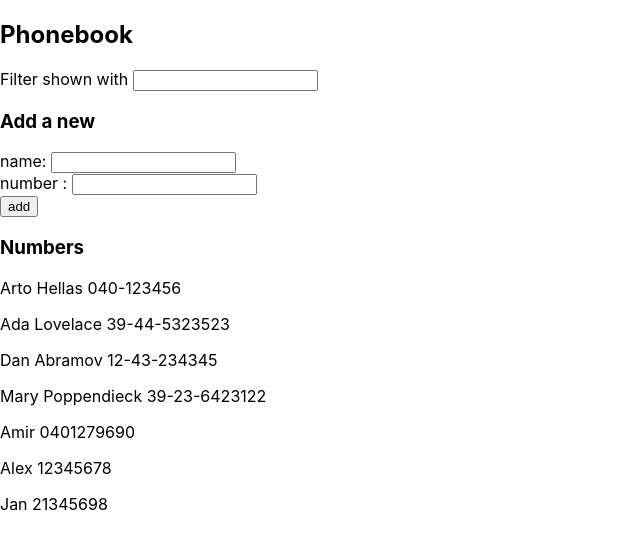
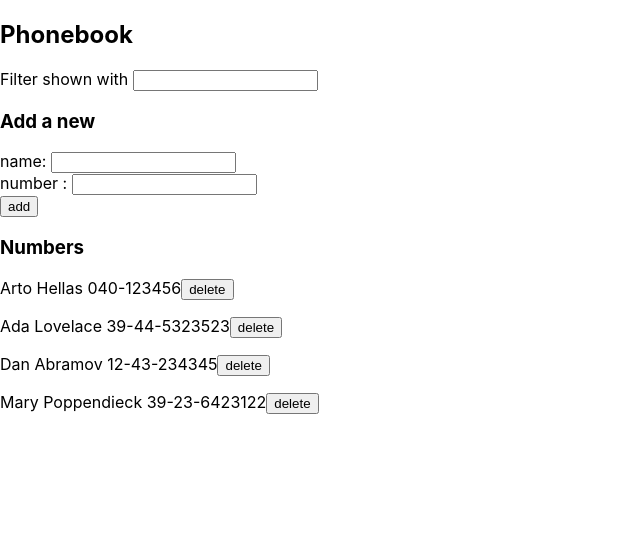
Before and after one commit to AmirAkhoundi85/Part-2, a React (Create React App) app: page / in a window 1280 px wide. Shown: the top 550 px of the page, without its empty margins (0-640 px from the left). Built offline with nearby package versions, Linux system fonts and the light colour scheme; data requests are answered from the project's data file.

Commit message:
completed 2-14

```diff
--- a/db.json
+++ b/db.json
@@ -19,22 +19,6 @@
       "name": "Mary Poppendieck",
       "number": "39-23-6423122",
       "id": 4
-    },
-    {
-      "name": "Amir",
-      "number": "0401279690",
-      "id": 5
-    },
-    {
-      "name": "Alex",
-      "number": "12345678",
-      "id": 6
-    },
-    {
-      "name": "Jan",
-      "number": "21345698",
-      "id": 7
     }
-
   ]
 }
--- a/src/App.js
+++ b/src/App.js
@@ -58,19 +58,31 @@ function App() {
     setNewName("");
     setPhone("");
   };
+
   const handelSearch = (e) => {
     setSearchTerm(e.target.value);
   };
+
 
   const filteredPersons = persons.filter((person) =>
     person.name.toLowerCase().includes(searchTerm.toLowerCase())
   );
 
+  const removePerson = (id, name)=>{
+    // const person= persons.find((item)=>item.id== id)// item2
+    const result = window.confirm(`Delete ${name} ?`);
+    if (result) {
+       personService.remove(id).then((data) => {
+         const newPersons= persons.filter((item)=>item.id !==id)//[ item1, item3, item4]
+        setPersons(newPersons);
+       });
+    }
+  }
+
   return (
     <div>
       <h2>Phonebook</h2>
       <Filter searchTerm={searchTerm} handelSearch={handelSearch} />
-
       <h3>Add a new</h3>
       <PersonForm
         newName={newName}
@@ -80,7 +92,8 @@ function App() {
         addName={addName}
       />
       <h3>Numbers</h3>
-      <Persons filteredPersons={filteredPersons} />
+      <Persons filteredPersons={filteredPersons} removePerson={removePerson} />
+
     </div>
   );
 }
--- a/src/components/Persons.jsx
+++ b/src/components/Persons.jsx
@@ -1,11 +1,14 @@
 import React from "react";
 
-const Persons = ({ filteredPersons }) => {
+const Persons = ({ filteredPersons, removePerson }) => {
   return (
     <div>
       {filteredPersons.map((item, index) => (
         <p key={index}>
           {item.name} {item.number}
+          <button onClick={() => removePerson(item.id, item.name)}>
+            delete
+          </button>
         </p>
       ))}
     </div>
--- a/src/servises/persons.js
+++ b/src/servises/persons.js
@@ -1,12 +1,17 @@
 import axios from "axios";
-const baseUrl = "http://localhost:3001/persons";
+const baseUrl = "http://localhost:3001/persons/";
 
 const getAll = () => {
   const request = axios.get(baseUrl);
-  return  request.then((response) => response.data);
+  return request.then((response) => response.data);
 };
 const create = (newPerson) => {
   const request = axios.post(baseUrl, newPerson);
   return request.then((response) => response.data);
 };
-export default { getAll, create };
+const remove = (id) => {
+  const request = axios.delete(baseUrl+id);
+  return request.then((response) => response.data);
+};
+
+export default { getAll, create, remove };
```
